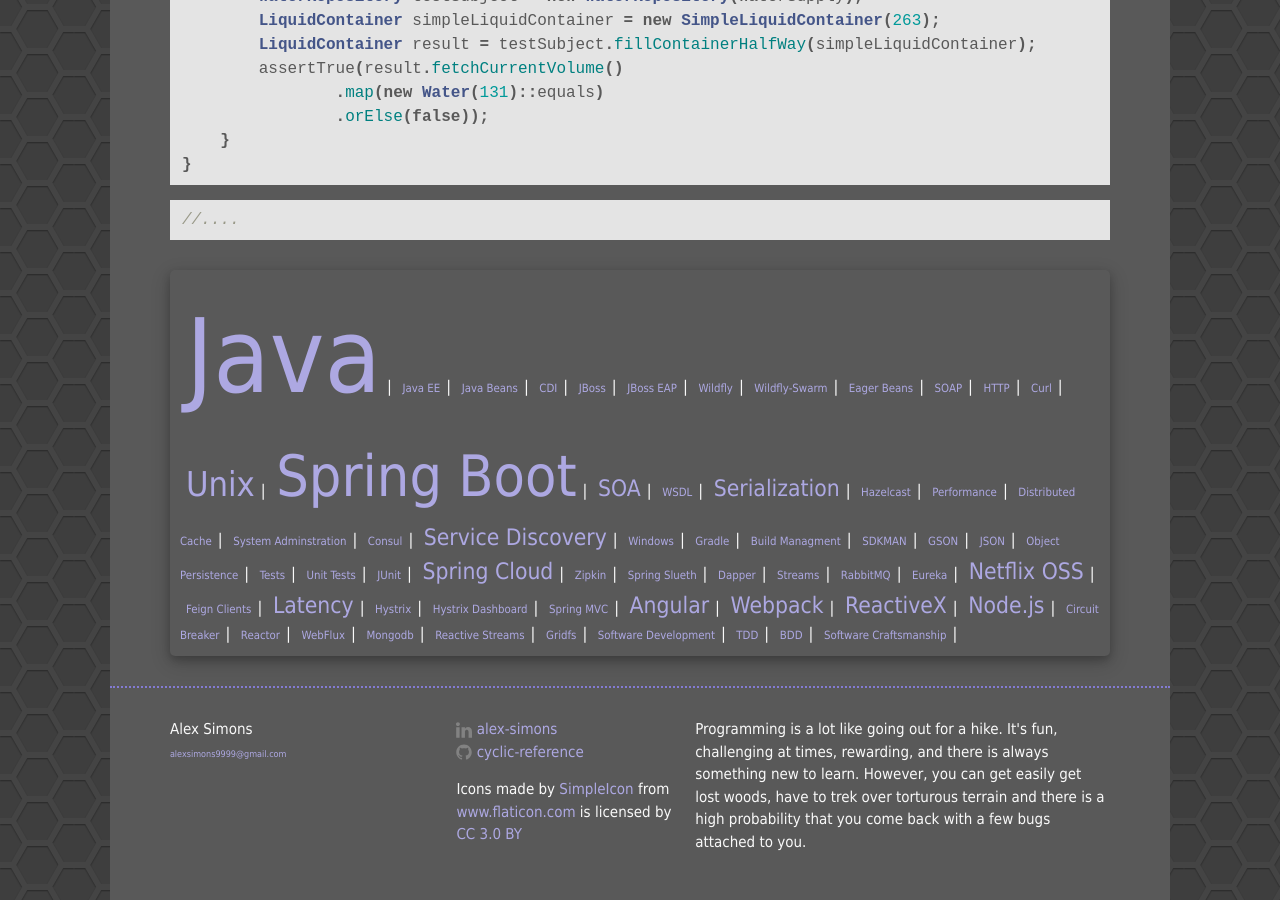
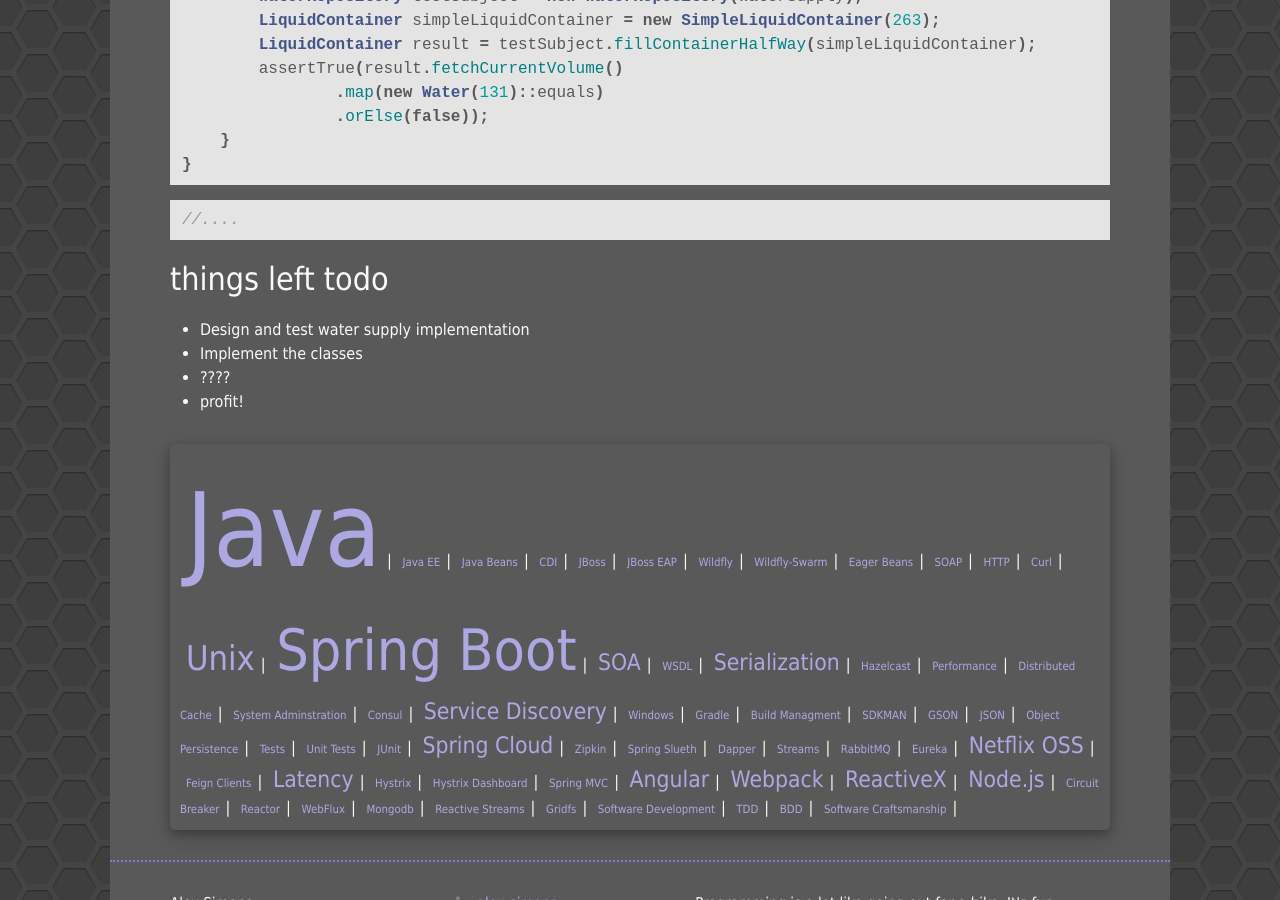
Before and after one commit to Unthrottled/blog, a Jekyll site: the page built from _posts/2017-12-29-Hydration-Driven-Devolpment.md, in a window 1280 px wide and 900 px high, scrolled down 5009 px. Built offline with Jekyll 4.4.1, drawn with Linux system fonts in a browser that asks for light colours.

Commit message:
notes to future me

```diff
--- a/_posts/2017-12-29-Hydration-Driven-Devolpment.md
+++ b/_posts/2017-12-29-Hydration-Driven-Devolpment.md
@@ -233,3 +233,11 @@ public class WaterRepositoryTest {
 {% highlight java %}
 //....
 {% endhighlight %}
+
+things left todo
+---
+
+- Design and test water supply implementation
+- Implement the classes
+- ????
+- profit!
```
